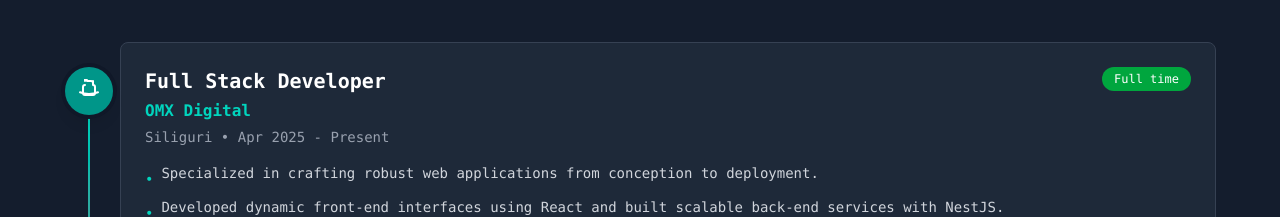
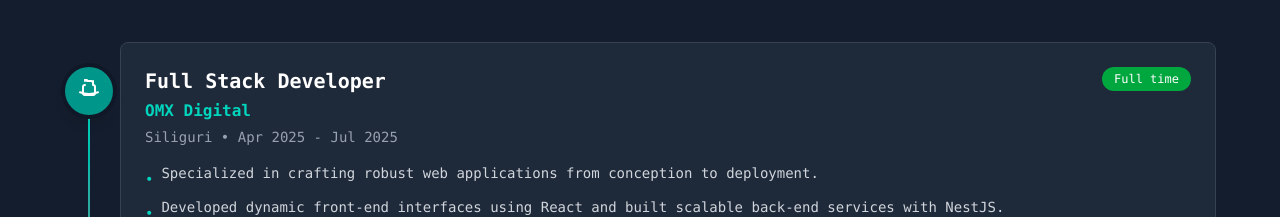
Before and after one commit to Trinankur002/Portfolio, a React (Vite) app: page / in a window 1280 px wide. Shown: the part 2180-2397 px from the top of the page. Built offline with nearby package versions, Linux system fonts and the light colour scheme.

Commit message:
carrer update

```diff
--- a/src/data/CareerData.ts
+++ b/src/data/CareerData.ts
@@ -19,9 +19,9 @@ export const CareerData: WorkExperience[] = [
     position: 'Full Stack Developer',
     company: 'OMX Digital',
     location: 'Siliguri',
-    duration: 'Apr 2025 - Present',
+    duration: 'Apr 2025 - Jul 2025',
     startDate: '2025-04',
-    endDate: 'present',
+    endDate: '2025-07',
     type: 'full-time',
     description: [
       'Specialized in crafting robust web applications from conception to deployment.',
```
